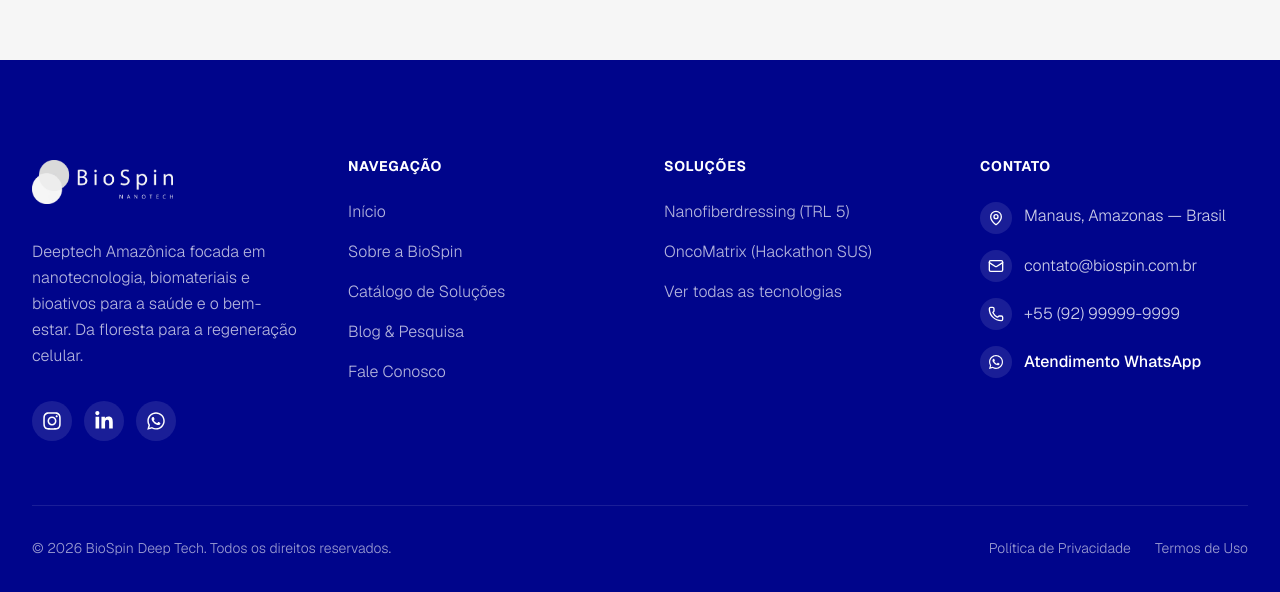
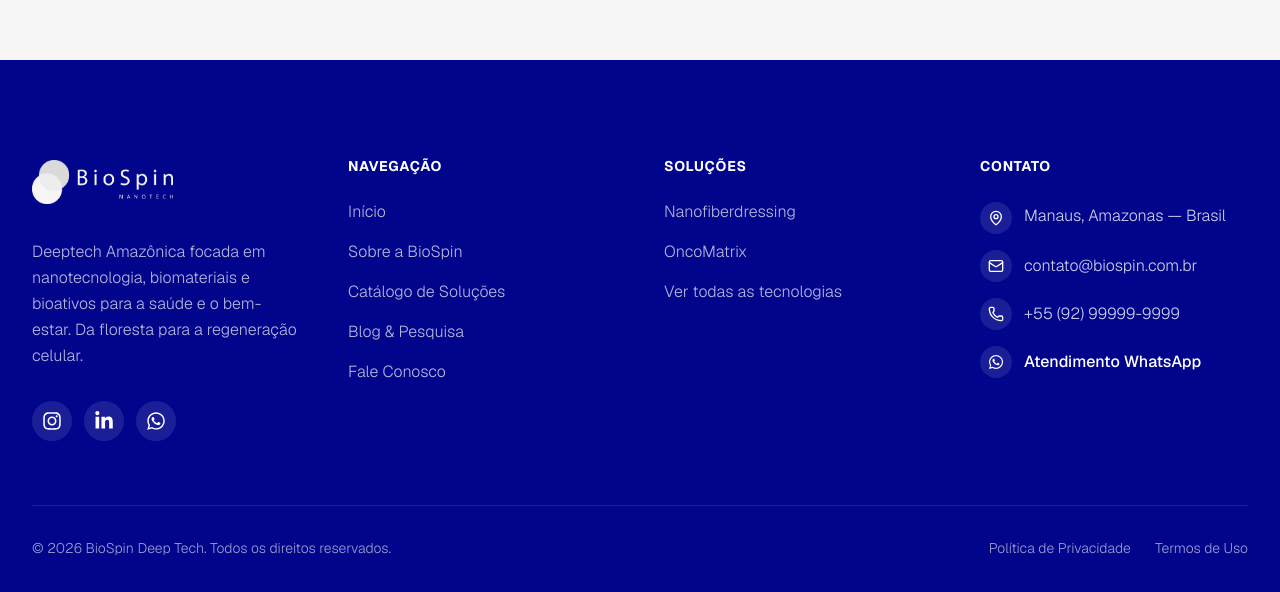
Before and after one commit to jancarlosz/biospin, a Next.js app: page / in a window 1280 px wide. Shown: the part 4533-5125 px from the top of the page. Built offline with nearby package versions, Linux system fonts and the light colour scheme; no server answers; the database is empty.

Commit message:
fix: remove TRL 5 and Hackathon SUS badges from footer

```diff
--- a/src/components/public/footer.tsx
+++ b/src/components/public/footer.tsx
@@ -74,8 +74,8 @@
           <div>
             <h3 className="text-white font-bold mb-6 tracking-wider text-sm uppercase">Soluções</h3>
             <ul className="space-y-4 text-base font-light text-white/70">
-              <li><Link href="/solucoes/nanofiberdressing" className="hover:text-white transition-colors">Nanofiberdressing (TRL 5)</Link></li>
-              <li><Link href="/solucoes/oncomatrix" className="hover:text-white transition-colors">OncoMatrix (Hackathon SUS)</Link></li>
+              <li><Link href="/solucoes/nanofiberdressing" className="hover:text-white transition-colors">Nanofiberdressing</Link></li>
+              <li><Link href="/solucoes/oncomatrix" className="hover:text-white transition-colors">OncoMatrix</Link></li>
               <li><Link href="/solucoes" className="hover:text-white transition-colors">Ver todas as tecnologias</Link></li>
             </ul>
           </div>
```
